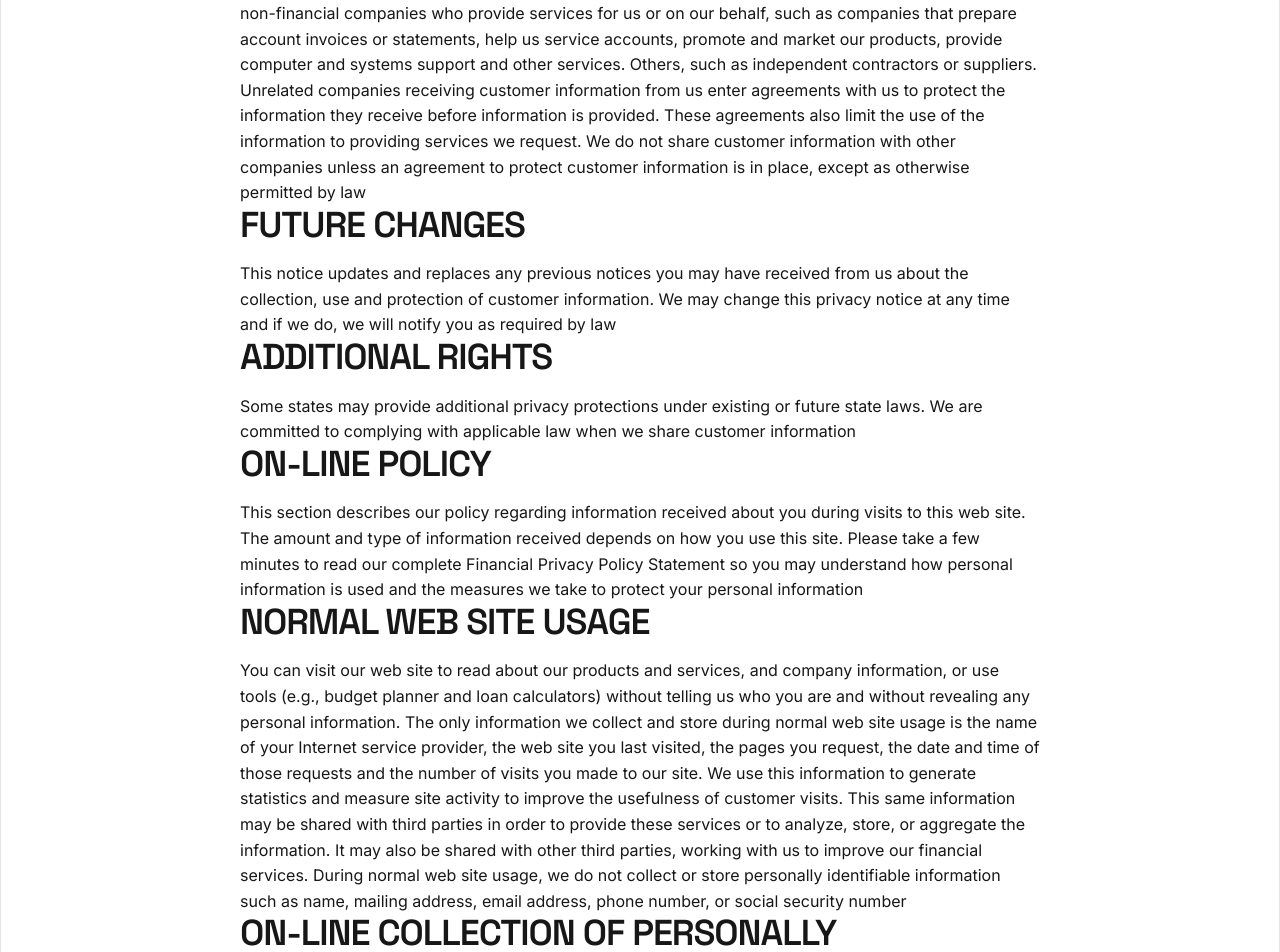
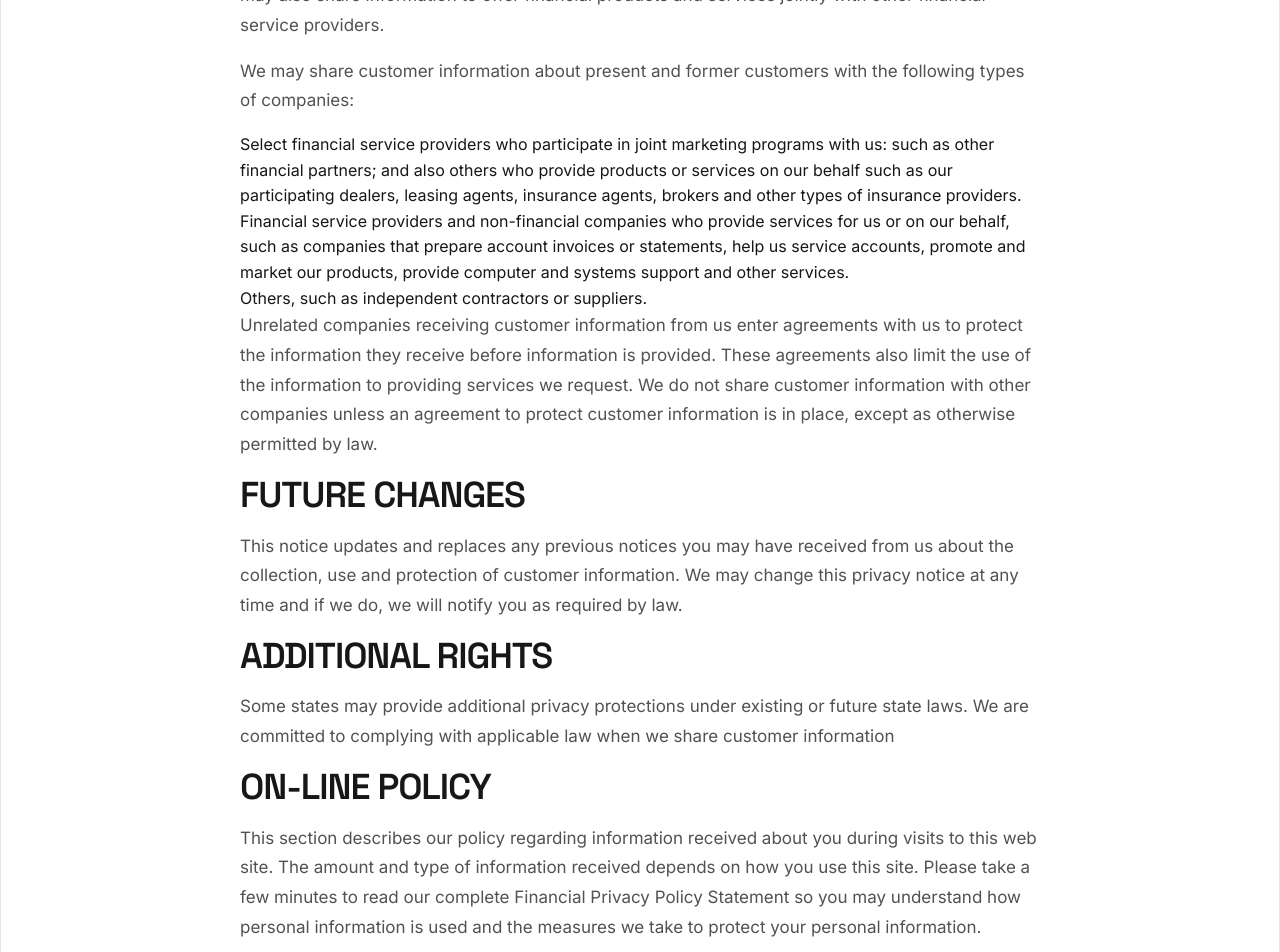
Before and after one commit to drichardsCFA/cfafs, a Next.js app in the folder frontend/: page /privacy in a window 1280 px wide. Shown: the part 3480-4432 px from the top of the page. Built offline with nearby package versions, Linux system fonts and the light colour scheme.

Commit message:
format privacy policy

```diff
--- a/frontend/src/app/privacy/page.tsx
+++ b/frontend/src/app/privacy/page.tsx
@@ -63,79 +63,78 @@ export default function PrivacyPolicy() {
 
         <h3>SHARING INFORMATION WITHIN OUR DEALER NETWORK</h3>
 
-We may share the information we collect about present and former customers within our cooperative dealer network. Our “Dealer Network” consists of a group of participating cooperatives related to us by common business ventures designed to bring cost effective financing to our borrowers. We share information within this network as a normal part of conducting company business and offering cost effective, customized products and services to customers. This sharing of information is limited. Shared information includes identifying information and information we get from our dealings with you and the relationship you have with us. We do not share customer credit information we collect from outside sources, such as credit reports, within our dealer network. We may share credit scores. We do this to ensure that the each lender, finance company or broker we approach on your behalf can make their best possible offer; they cannot do this honestly without accurate information
+        <p>We may share the information we collect about present and former customers within our cooperative dealer network. Our “Dealer Network” consists of a group of participating cooperatives related to us by common business ventures designed to bring cost effective financing to our borrowers. We share information within this network as a normal part of conducting company business and offering cost effective, customized products and services to customers. This sharing of information is limited. Shared information includes identifying information and information we get from our dealings with you and the relationship you have with us. We do not share customer credit information we collect from outside sources, such as credit reports, within our dealer network. We may share credit scores. We do this to ensure that the each lender, finance company or broker we approach on your behalf can make their best possible offer; they cannot do this honestly without accurate information.</p>
 
 
         <h3>SHARING INFORMATION WITH UNRELATED COMPANIES</h3>
 
-In order to provide you with the services you request and with other valuable financial products and services, we share customer information with unrelated companies — companies who are not members of our dealer network. This sharing allows us to: service accounts; provide the services or products requested; report our experiences; protect our business against fraud and unauthorized transactions; respond to governmental requests and regulatory requirements. We may also share information to offer financial products and services jointly with other financial service providers.
+        <p>In order to provide you with the services you request and with other valuable financial products and services, we share customer information with unrelated companies — companies who are not members of our dealer network. This sharing allows us to: service accounts; provide the services or products requested; report our experiences; protect our business against fraud and unauthorized transactions; respond to governmental requests and regulatory requirements. We may also share information to offer financial products and services jointly with other financial service providers.</p>
 
-We may share customer information about present and former customers with the following types of companies:
+        <p>We may share customer information about present and former customers with the following types of companies:</p>
 
-    Select financial service providers who participate in joint marketing programs with us: such as other financial partners; and also others who provide products or services on our behalf such as our participating dealers, leasing agents, insurance agents, brokers and other types of insurance providers.
-    Financial service providers and non-financial companies who provide services for us or on our behalf, such as companies that prepare account invoices or statements, help us service accounts, promote and market our products, provide computer and systems support and other services.
-    Others, such as independent contractors or suppliers.
-
-Unrelated companies receiving customer information from us enter agreements with us to protect the information they receive before information is provided. These agreements also limit the use of the information to providing services we request. We do not share customer information with other companies unless an agreement to protect customer information is in place, except as otherwise permitted by law
+        <ul>
+          <li>Select financial service providers who participate in joint marketing programs with us: such as other financial partners; and also others who provide products or services on our behalf such as our participating dealers, leasing agents, insurance agents, brokers and other types of insurance providers.</li>
+          <li>Financial service providers and non-financial companies who provide services for us or on our behalf, such as companies that prepare account invoices or statements, help us service accounts, promote and market our products, provide computer and systems support and other services.</li>
+          <li>Others, such as independent contractors or suppliers.</li>
+        </ul>
+        <p>Unrelated companies receiving customer information from us enter agreements with us to protect the information they receive before information is provided. These agreements also limit the use of the information to providing services we request. We do not share customer information with other companies unless an agreement to protect customer information is in place, except as otherwise permitted by law.</p>
 
 
         <h3>FUTURE CHANGES</h3>
 
-This notice updates and replaces any previous notices you may have received from us about the collection, use and protection of customer information. We may change this privacy notice at any time and if we do, we will notify you as required by law
+        <p>This notice updates and replaces any previous notices you may have received from us about the collection, use and protection of customer information. We may change this privacy notice at any time and if we do, we will notify you as required by law.</p>
 
 
         <h3>ADDITIONAL RIGHTS</h3>
 
-Some states may provide additional privacy protections under existing or future state laws. We are committed to complying with applicable law when we share customer information
+        <p>Some states may provide additional privacy protections under existing or future state laws. We are committed to complying with applicable law when we share customer information</p>
 
 
         <h3>ON-LINE POLICY</h3>
 
-This section describes our policy regarding information received about you during visits to this web site. The amount and type of information received depends on how you use this site. Please take a few minutes to read our complete Financial Privacy Policy Statement so you may understand how personal information is used and the measures we take to protect your personal information
+        <p>This section describes our policy regarding information received about you during visits to this web site. The amount and type of information received depends on how you use this site. Please take a few minutes to read our complete Financial Privacy Policy Statement so you may understand how personal information is used and the measures we take to protect your personal information.</p>
 
 
         <h3>NORMAL WEB SITE USAGE</h3>
 
-You can visit our web site to read about our products and services, and company information, or use tools (e.g., budget planner and loan calculators) without telling us who you are and without revealing any personal information. The only information we collect and store during normal web site usage is the name of your Internet service provider, the web site you last visited, the pages you request, the date and time of those requests and the number of visits you made to our site.
+        <p>You can visit our web site to read about our products and services, and company information, or use tools (e.g., budget planner and loan calculators) without telling us who you are and without revealing any personal information. The only information we collect and store during normal web site usage is the name of your Internet service provider, the web site you last visited, the pages you request, the date and time of those requests and the number of visits you made to our site.</p>
 
-We use this information to generate statistics and measure site activity to improve the usefulness of customer visits. This same information may be shared with third parties in order to provide these services or to analyze, store, or aggregate the information. It may also be shared with other third parties, working with us to improve our financial services. During normal web site usage, we do not collect or store personally identifiable information such as name, mailing address, email address, phone number, or social security number
+        <p>We use this information to generate statistics and measure site activity to improve the usefulness of customer visits. This same information may be shared with third parties in order to provide these services or to analyze, store, or aggregate the information. It may also be shared with other third parties, working with us to improve our financial services. During normal web site usage, we do not collect or store personally identifiable information such as name, mailing address, email address, phone number, or social security number.</p>
 
 
         <h3>ON-LINE COLLECTION OF PERSONALLY IDENTIFIABLE INFORMATION</h3>
 
-There are instances where The Cooperative Finance Association, Inc. (CFA) requests personally identifiable information to provide the web site visitor a service or correspondence (e.g., promotions and mailed brochures). This information, such as name, mailing address, email address, type of request, and possibly additional information, is collected and stored in a manner appropriate to the nature of the request as determined by CFA and is used to fulfill your request. Whenever we request such information, we will clearly explain how it will be used. If you tell us that the information should not be used as a basis for further contact, we will respect your request. The information you provide is used by CFA to improve the services we provide you. This information may also be provided to our agencies for use on behalf of CFA in accordance with our privacy statement. However, it is never provided or sold to any other company for that company’s independent use.
+        <p>There are instances where The Cooperative Finance Association, Inc. (CFA) requests personally identifiable information to provide the web site visitor a service or correspondence (e.g., promotions and mailed brochures). This information, such as name, mailing address, email address, type of request, and possibly additional information, is collected and stored in a manner appropriate to the nature of the request as determined by CFA and is used to fulfill your request. Whenever we request such information, we will clearly explain how it will be used. If you tell us that the information should not be used as a basis for further contact, we will respect your request. The information you provide is used by CFA to improve the services we provide you. This information may also be provided to our agencies for use on behalf of CFA in accordance with our privacy statement. However, it is never provided or sold to any other company for that company’s independent use.</p>
 
-During the course of your visit, we may provide links to third party sites not controlled by CFA It is recommended that you check the specific privacy statements of any site before providing any personally identifiable information.
+        <p>During the course of your visit, we may provide links to third party sites not controlled by CFA It is recommended that you check the specific privacy statements of any site before providing any personally identifiable information.</p>
 
 
 
         <h4>Electronic Mail Sent To Us That Contains Personal Information</h4>
 
-Internet users may decide to send CFA personally identifying information, for example, in an electronic mail message containing information about your CFA product or service. CFA will only use this information to identify the user as a CFA customer and to determine how to respond to the electronic mail. We will use this information for the purpose identified in the email message and to enhance our understanding of you in order to improve our services to you.
+        <p>Internet users may decide to send CFA personally identifying information, for example, in an electronic mail message containing information about your CFA product or service. CFA will only use this information to identify the user as a CFA customer and to determine how to respond to the electronic mail. We will use this information for the purpose identified in the email message and to enhance our understanding of you in order to improve our services to you.</p>
 
 
 
         <h4>What Are Cookies?</h4>
 
-A “cookie” is a small line of text that is stored within your browser when you visit a cookie-enabled website. As you browse the Web, cookie-enabled sites will send cookies to your browser, along with certain web pages. Your browser probably has options that will let you control whether the browser accepts cookies, rejects cookies, or notifies you each time a cookie is sent to you.
+        <p>A “cookie” is a small line of text that is stored within your browser when you visit a cookie-enabled website. As you browse the Web, cookie-enabled sites will send cookies to your browser, along with certain web pages. Your browser probably has options that will let you control whether the browser accepts cookies, rejects cookies, or notifies you each time a cookie is sent to you.</p>
 
-If your browser is set to reject cookies, cookie-enabled websites will not recognize you when you return. This provides you with anonymity, but it also makes it very difficult to offer you customized services. It is also less secure than using cookies, because all of your specific data must be sent to the website each time you view a page. Accepting cookies means your private data can stay at the Web server, and the only information transmitted over the Internet is your ID cookie.
+        <p>If your browser is set to reject cookies, cookie-enabled websites will not recognize you when you return. This provides you with anonymity, but it also makes it very difficult to offer you customized services. It is also less secure than using cookies, because all of your specific data must be sent to the website each time you view a page. Accepting cookies means your private data can stay at the Web server, and the only information transmitted over the Internet is your ID cookie.</p>
 
-If your browser is set to accept cookies, any cookies that are sent to your browser are stored in your computer for a period of time. There are a few different types of cookies. A “session” cookie is stored only in your computer’s working memory (RAM) and only lasts for your browsing session. When you close all your browser’s windows, or when you shut down your computer, the session cookie disappears forever. A “permanent” cookie is stored on your computer’s hard drive until a specified date, which could be tomorrow, next week, or 10 years from now. Permanent cookies stay on your computer until either a) they expire, b) they are overwritten with newer cookies, c) you manually remove them.
+        <p>If your browser is set to accept cookies, any cookies that are sent to your browser are stored in your computer for a period of time. There are a few different types of cookies. A “session” cookie is stored only in your computer’s working memory (RAM) and only lasts for your browsing session. When you close all your browser’s windows, or when you shut down your computer, the session cookie disappears forever. A “permanent” cookie is stored on your computer’s hard drive until a specified date, which could be tomorrow, next week, or 10 years from now. Permanent cookies stay on your computer until either a) they expire, b) they are overwritten with newer cookies, c) you manually remove them.</p>
 
-We use permanent cookies to supply visitors to our site with a customized experience. These cookies do not involve personally identifiable information. We also use session cookies to customize your experience during a session, to aid in your navigation and use of the site, to develop generic web site metrics and other similar uses.
+        <p>We use permanent cookies to supply visitors to our site with a customized experience. These cookies do not involve personally identifiable information. We also use session cookies to customize your experience during a session, to aid in your navigation and use of the site, to develop generic web site metrics and other similar uses.</p>
 
 
 
         <h4>Questions</h4>
 
-Our privacy practices are designed to provide a high level of protection for your personal information and our systems. If you have any questions or comments about our CFA Online Privacy Practices, you can contact us at 1-877-835-5232.
-
-
+        <p>Our privacy practices are designed to provide a high level of protection for your personal information and our systems. If you have any questions or comments about our CFA Online Privacy Practices, you can contact us at 1-877-835-5232.</p>
 
         <h4>Changes</h4>
 
-We reserve the right to change our On-Line Privacy Policy. A revised On-Line Privacy Policy will only apply to data collected subsequent to its effective date. Any revisions will be posted at least 10 days prior to its effective date.
+        <p>We reserve the right to change our On-Line Privacy Policy. A revised On-Line Privacy Policy will only apply to data collected subsequent to its effective date. Any revisions will be posted at least 10 days prior to its effective date.</p>
       </div>
     </section>
   );
```
Lines whose indentation alone changed are shown as unchanged.
